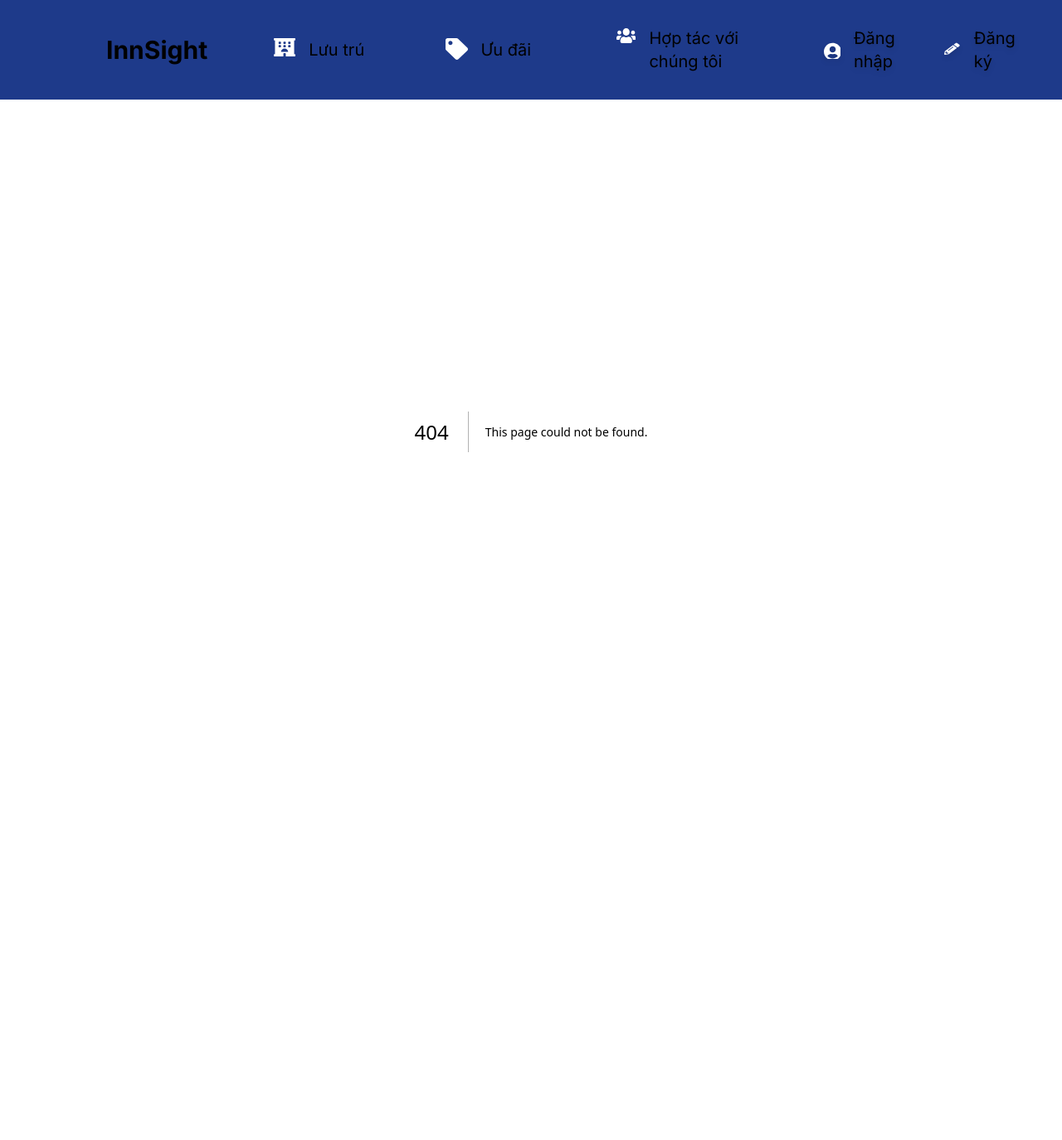
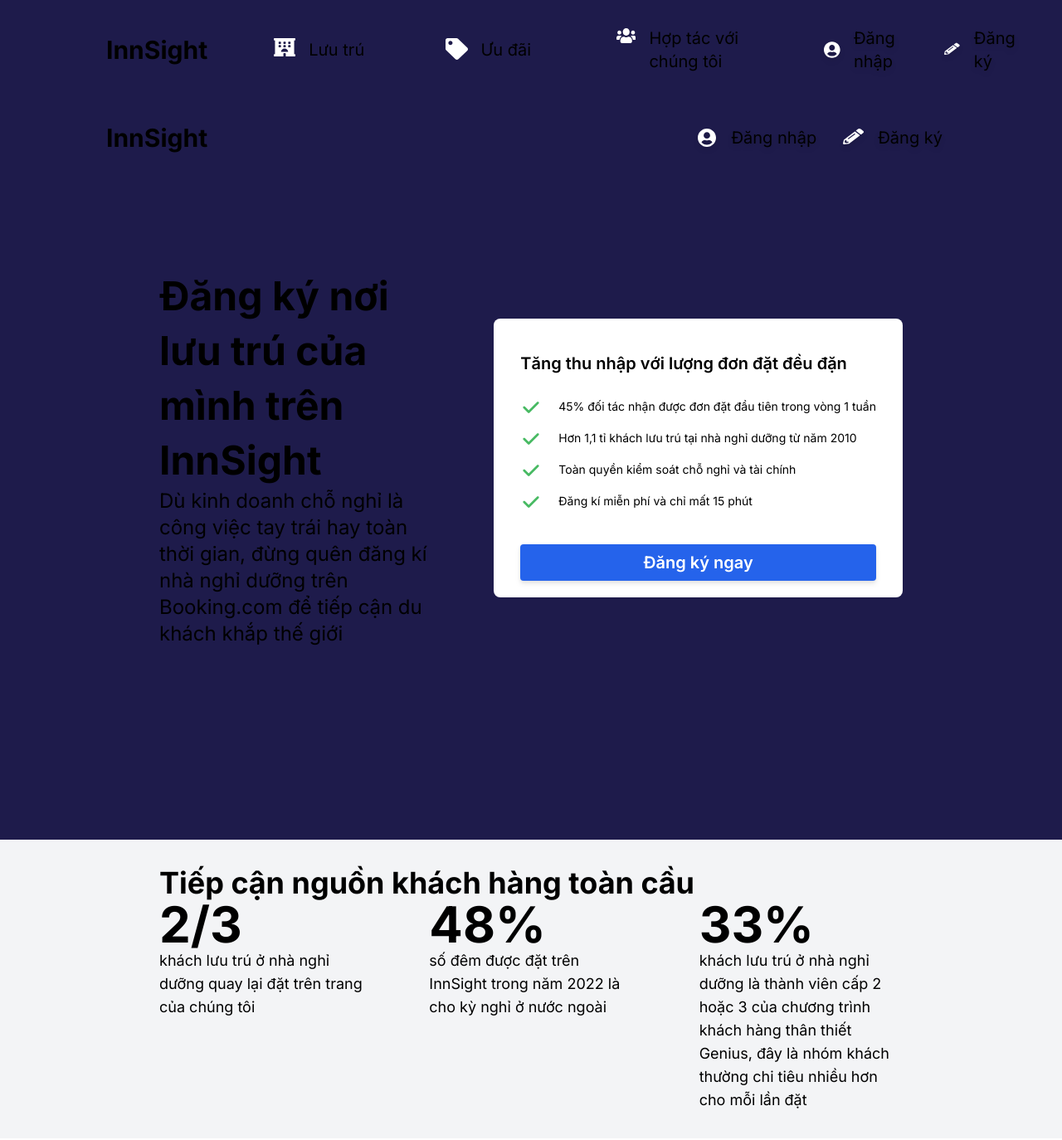
Before and after one commit to yenle16/innsight-booking, a Next.js app: page /host in a window 1280 px wide. Before the commit this address had no page. Shown: the top 1374 px of the page at 83% size. Before the commit the page ends 920 px from the top, so only its background shows below. Built offline with nearby package versions, Linux system fonts and the light colour scheme.

Commit message:
add page host

```diff
--- a/src/app/home/page.tsx
+++ b/src/app/home/page.tsx
@@ -6,7 +6,7 @@
 
   return (
     <div>
-      <title>Home</title>
+      <title>InnSight Booking</title>
       <meta name="description" content="This is my basic project Next." />
       <HomeContainer />
     </div>
--- /dev/null
+++ b/src/app/host/layout.tsx
@@ -0,0 +1,19 @@
+import NavbarHost from "@/components/navbar/navbarhost"
+import { Inter } from 'next/font/google'
+
+const inter = Inter({ subsets: ['latin'] })
+
+export default function HostLayout({
+    children,
+  }: {
+    children: React.ReactNode
+  }) {
+    return (
+      <html lang="en">
+        <body className={inter.className}>
+          <NavbarHost />
+          {children}
+        </body>
+      </html>
+    )
+  }
--- /dev/null
+++ b/src/app/host/page.tsx
@@ -0,0 +1,13 @@
+'use client'
+import RegisterHomeContainer from "@/components/container/registerhost/registerhomepagecontainer"
+
+export default function Home() {
+
+  return (
+    <div>
+      <title>InnSight Booking Host</title>
+      <meta name="description" content="This is my basic project Next." />
+      <RegisterHomeContainer />
+    </div>
+  )
+}
--- a/src/app/page.tsx
+++ b/src/app/page.tsx
@@ -6,7 +6,7 @@
 
   return (
     <div>
-      <title>Home</title>
+      <title>InnSight Booking</title>
       <meta name="description" content="This is my basic project Next." />
       <HomeContainer />
     </div>
--- a/src/components/container/homecontainer.tsx
+++ b/src/components/container/homecontainer.tsx
@@ -6,10 +6,7 @@
 import imgHA from '@/assets/images/hoi-an.png';
 import imgHue from '@/assets/images/hue.png';
 import CardItem from "../carditem/carditem";
-// interface cityType{
-//     img: string,
-//     name:string
-// };
+
 const city = [
     {
         img: imgDana,
--- /dev/null
+++ b/src/components/container/registerhost/registerhomepagecontainer.tsx
@@ -0,0 +1,141 @@
+import IcCheck from "@/components/icons/ic-check";
+import Link from "next/link";
+import imgBanner from '@/assets/images/banner.jpg'
+import Image from "next/image";
+interface Feedback {
+  score: number;
+  content: string;
+}
+
+const feedback: Feedback[] = [
+  {
+    score: 9,
+    content:
+      "InnSight là một trong những kênh giúp chúng tôi giữ vững độ lấp đầy phòng trống cao. Điều này chủ yếu nhờ mô hình đặt phòng tức thì và khả năng bán lại phòng bị hủy dễ dàng hơn.",
+  },
+  {
+    score: 8,
+    content:
+      "InnSight là một trong những kênh giúp chúng tôi giữ vững độ lấp đầy phòng trống cao. Điều này chủ yếu nhờ mô hình đặt phòng tức thì và khả năng bán lại phòng bị hủy dễ dàng hơn.",
+  },
+];
+
+const RegisterHomeContainer: React.FC = () => {
+  return (
+    <div>
+      <div className={'bg-indigo-950 min-h-screen sm:w-full sm:p-3.5 md:p-8 lg:px-48'}>
+        <div className={'flex justify-between items-center lg:py-20'}>
+          <div className='hidden xl:flex flex-1 flex-col 2xl:text-left xl:mr-20'>
+            <h1 className='font-bold text-5xl leading-snug'>Đăng ký nơi lưu trú của mình trên InnSight</h1>
+            <p className='text-2xl '>Dù kinh doanh chỗ nghỉ là công việc tay trái hay toàn thời gian, đừng quên đăng kí
+              nhà nghỉ dưỡng trên Booking.com để tiếp cận du khách khắp thế giới</p>
+          </div>
+          <div className={`flex-none items-center bg-white rounded-lg p-5 px-8`} >
+            <p className='text-xl font-semibold py-5 text-black'>Tăng thu nhập với lượng đơn đặt đều đặn</p>
+
+            <div className={'flex py-2'}>
+              <IcCheck />
+              <p className='text-sm pl-5 text-black'>45% đối tác nhận được đơn đặt đầu tiên trong vòng 1 tuần</p>
+            </div>
+
+            <div className={'flex py-2'}>
+              <IcCheck />
+              <p className='text-sm pl-5 text-black'>Hơn 1,1 tỉ khách lưu trú tại nhà nghỉ dưỡng từ năm 2010</p>
+            </div>
+
+            <div className={'flex py-2'}>
+              <IcCheck />
+              <p className='text-sm pl-5 text-black'>Toàn quyền kiểm soát chỗ nghỉ và tài chính</p>
+            </div>
+
+            <div className={'flex py-2'}>
+              <IcCheck />
+              <p className='text-sm pl-5 text-black'>Đăng kí miễn phí và chỉ mất 15 phút</p>
+            </div>
+
+            <button className={'border-none mt-8 py-2 px-4 rounded drop-shadow-md inline-flex items-center justify-center w-full  bg-blue-600 hover:opacity-80'}>
+              <Link href="">
+                <span className='font-semibold text-xl text-white py-2 '>Đăng ký ngay</span>
+              </Link>
+            </button>
+
+          </div>
+
+        </div>
+      </div>
+      <div className={'justify-between hidden xl:block bg-gray-100 border-none h-5/6 sm:w-full sm:p-3.5 md:p-8 lg:px-48'}>
+        <h1 className='text-4xl font-bold text-black '>Tiếp cận nguồn khách hàng toàn cầu</h1>
+        <div className={`flex flex-col lg:flex-row justify-between  `}>
+          <div className={`flex flex-1 flex-col pr-10 `}>
+            <h1 className='text-6xl font-bold text-black'>2/3</h1>
+            <p className='text-left text-lg text-black '>khách lưu trú ở nhà nghỉ dưỡng quay  lại đặt trên trang của chúng tôi</p>
+          </div>
+
+          <div className={`flex flex-1 flex-col px-10 `}>
+            <h1 className='text-6xl font-bold text-black'>48%</h1>
+            <p className='text-left text-lg text-black'>số đêm được đặt trên InnSight trong năm 2022 là cho kỳ nghỉ ở nước ngoài</p>
+          </div>
+
+          <div className={`flex flex-1 flex-col pl-10 `}>
+            <h1 className='text-6xl font-bold text-black'>33%</h1>
+            <p className='text-left text-lg text-black'>khách lưu trú ở nhà nghỉ dưỡng là thành viên cấp 2 hoặc 3 của chương trình khách hàng thân thiết Genius, đây là nhóm khách thường chi tiêu nhiều hơn cho mỗi lần đặt</p>
+          </div>
+        </div>
+
+      </div>
+      <div className={`justify-between hidden xl:flex bg-white border-none h-5/6 sm:w-full sm:p-3.5 md:p-8 lg:px-48 lg:py-20 `}>
+        <div className={`basis-10/12 `}>
+          <h1 className='text-4xl font-bold pb-3 text-black'>Dịch vụ toàn diện</h1>
+          <div className={`py-3 flex `}>
+            <IcCheck />
+            <p className='text-xl font-medium pl-5 text-black'>Toàn quyền kiểm soát chỗ lưu trú của bạn-Giá cả, chính sách và hạn chế</p>
+          </div>
+
+          <div className={`py-3 flex`}>
+            <IcCheck />
+            <p className='text-xl font-medium pl-5 text-black'>Hỗ trợ giải quyết các vấn đề về chỗ ở của bạn 24/7</p>
+          </div>
+
+          <div className={`py-3 flex `}>
+            <IcCheck />
+            <p className='text-xl font-medium pl-5 text-black'>Tìm khách hàng lý tưởng-khách cần tuân theo các quy tắc và hạn chế do bạn đặt ra</p>
+          </div>
+
+          <div className={`py-3 flex `}>
+            <IcCheck />
+            <p className='text-xl font-medium pl-5 text-black'>Truy cập các đánh giá của khách cho những đặt phòng trước đây</p>
+          </div>
+
+          <div className={`py-3 flex`}>
+            <IcCheck />
+            <p className='text-xl font-medium pl-5 text-black'>Xu hướng thị trường chính xác để giúp bạn quản lý chỗ lưu trú của mình hiệu quả hơn</p>
+          </div>
+
+        </div>
+        <div>
+            <Image src={imgBanner} alt="" />
+
+          </div>
+      </div>
+      <div className={`hidden xl:flex flex-col bg-gray-100 sm:w-full sm:p-3.5 md:p-8 lg:px-48`}>
+                 <h1 className='text-4xl font-bold pb-3 text-black '>Đối tác nói gì về chúng tôi</h1>
+                 <div className='flex justify-between space-x-48'>
+                    {feedback.map((feedbackItem, index) => (
+                                <div key={index}
+                                    className={`rounded-lg shadow-md  }`}>
+                                    <div className='flex items-center pb-5'>
+                                        {/* <IcFaceSmile/> */}
+                                        <h3 className='text-3xl font-bold pl-5 text-black'>{feedbackItem.score} / 10</h3>
+                                    </div>
+                                    <p className="text-black">{feedbackItem.content}</p>
+                                </div>
+                            ))}
+
+                 </div>
+
+
+            </div>
+    </div>
+  );
+};
+export default RegisterHomeContainer;
--- a/src/components/icons/ic-avatar.tsx
+++ b/src/components/icons/ic-avatar.tsx
@@ -6,7 +6,7 @@
             xmlns="http://www.w3.org/2000/svg"
             width={width}
             height={height}
-            viewBox={`0 0 ${width} ${height}`}
+            viewBox="0 0 28 28"
             fill="none"
         >
             <path
--- /dev/null
+++ b/src/components/icons/ic-check.tsx
@@ -0,0 +1,24 @@
+import React from 'react'
+
+const IcCheck = ({ width, height, color }:IconType)  => {
+    return (
+        <svg
+            xmlns="http://www.w3.org/2000/svg"
+            width={width}
+            height={height}
+            viewBox="0 0 448 512"
+            >
+                <path
+                    d="M438.6 105.4c12.5 12.5 12.5 32.8 0 45.3l-256 256c-12.5 12.5-32.8 12.5-45.3 0l-128-128c-12.5-12.5-12.5-32.8 0-45.3s32.8-12.5 45.3 0L160 338.7 393.4 105.4c12.5-12.5 32.8-12.5 45.3 0z"
+                    fill={color}
+                />
+        </svg>
+
+    )
+}
+IcCheck.defaultProps = {
+    width: 26,
+    height: 22,
+    color: "#48BA63",
+}
+export default IcCheck
--- a/src/components/navbar/navbar.tsx
+++ b/src/components/navbar/navbar.tsx
@@ -9,7 +9,7 @@
 
 const Navbar=()=>{
     return (
-        <div className="hidden lg:flex py-6 bg-blue-900">
+        <div className="hidden lg:flex py-6 bg-indigo-950">
             <Link href="/" className="flex-shrink-0 flex items-center justify-center px-20 lg:pl-24 xl:pl-32 lg:pr-16 xl:pr-20 ">
                 <span className="text-3xl font-bold">InnSight</span>
             </Link>
--- /dev/null
+++ b/src/components/navbar/navbarhost.tsx
@@ -0,0 +1,27 @@
+'use client'
+
+import Link from "next/link";
+import IcAvatar from "../icons/ic-avatar";
+import IcPencil from "../icons/ic-pencil";
+
+const NavbarHost=()=>{
+    return (
+        <div className="hidden lg:flex py-6 bg-indigo-950 justify-between">
+            <Link href="/" className="flex-shrink-0 flex items-center justify-center px-20 lg:pl-24 xl:pl-32 lg:pr-16 xl:pr-20 ">
+                <span className="text-3xl font-bold">InnSight</span>
+            </Link>
+            <div className="flex items-center  md:px-4 lg:px-6  xl:pr-32">
+                <Link href={'/sign-in'} className={'py-2 px-4 drop-shadow-md inline-flex items-center justify-between'}>
+                    <IcAvatar color="white"/>
+                    <span className='ml-4 text-xl '>Đăng nhập</span>
+                </Link>
+                <Link href={'/sign-up'} className={'sm:py-2 sm:px-4 drop-shadow-md inline-flex items-center justify-between' }>
+                    <IcPencil color="white"/>
+                    <span className='ml-4 text-xl '>Đăng ký</span>
+                </Link>
+
+            </div>
+        </div>
+    );
+}
+export default NavbarHost;
```
Also changed, not shown: src/assets/images/banner.jpg (added), src/assets/images/header-background.png (added).
